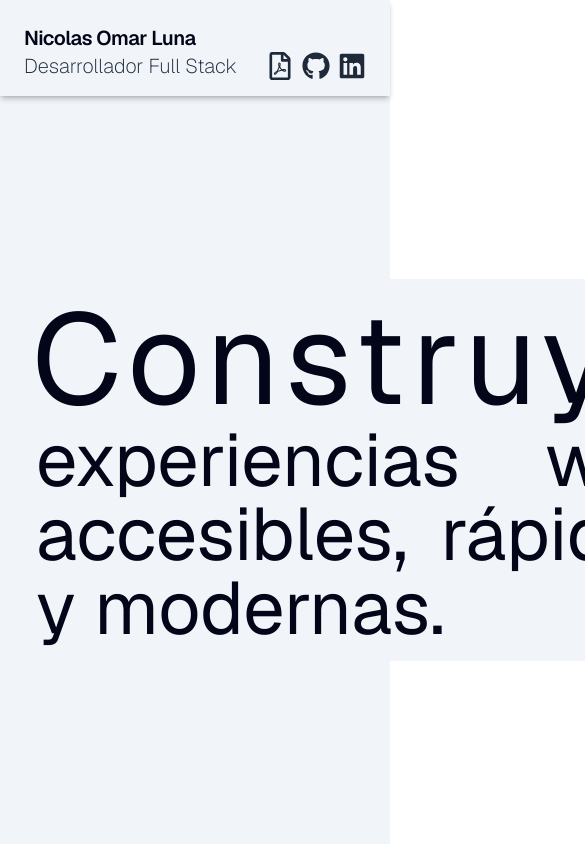
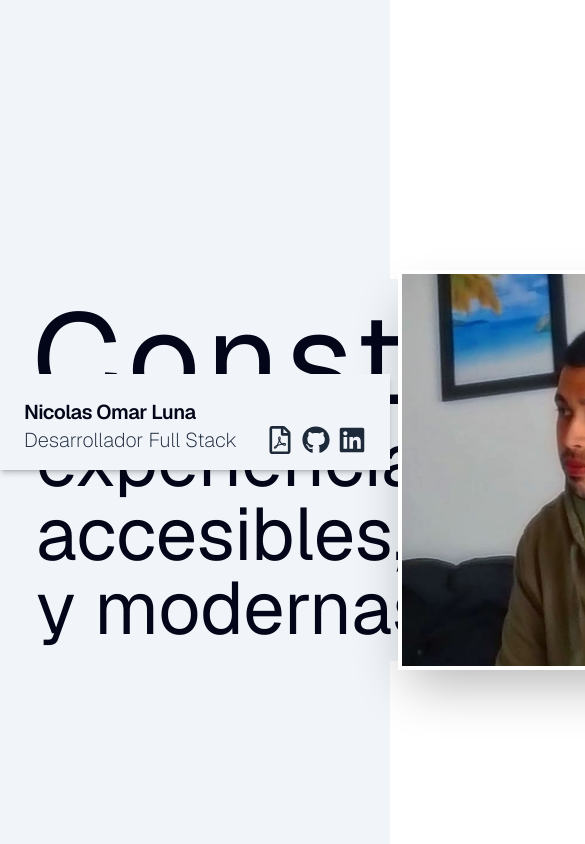
Before and after one commit to NLuna19/my-website, a Next.js app: page / in a window 390 px wide. Shown: the top 844 px of the page, 585 px wide, since content can reach past the window. Built offline with nearby package versions, Linux system fonts and the light colour scheme.

Commit message:
ui components improvements and headerStyles

```diff
--- a/src/app/page.tsx
+++ b/src/app/page.tsx
@@ -1,7 +1,13 @@
+'use client';
+
 import HeroSection from '@/components/hero/hero-section';
+import ContentUI from '@/ui/content';
 import HeaderSection from '@/ui/header';
+import { useState } from 'react';
 
 export default function Home() {
+  const [headerHeight, setHeaderHeight] = useState<number>(0);
+
   return (
     <div className="flex min-h-screen items-center justify-center font-sans dark:bg-black">
       <main
@@ -17,10 +23,15 @@ export default function Home() {
         // }}
         className="flex min-h-screen w-full max-w-screen items-center justify-between bg-slate-100 sm:items-start"
       >
-        <div className="flex h-lvh w-full flex-col">
-          <HeaderSection title="Nicolas Omar Luna" description="Desarrollador Full Stack" />
+        <HeaderSection
+          title="Nicolas Omar Luna"
+          description="Desarrollador Full Stack"
+          setHeaderHeight={setHeaderHeight}
+        />
+
+        <ContentUI headerHeight={headerHeight}>
           <HeroSection />
-        </div>
+        </ContentUI>
       </main>
     </div>
   );
--- a/src/components/hero/hero-section.tsx
+++ b/src/components/hero/hero-section.tsx
@@ -1,12 +1,10 @@
 import ImageCard from '@/ui/image-card';
 
-type HeroProps = {};
-
-export default function HeroSection({}: HeroProps) {
+export default function HeroSection() {
   const animationClasses = 'transition-all duration-1000! ease-in hover:rotate-2';
 
   return (
-    <section className="mx-auto flex max-w-6xl grow gap-8 px-6 lg:px-8">
+    <section className="flex min-h-[inherit] max-w-6xl gap-8 px-6 lg:px-8">
       <div className="m-auto w-full">
         <p className="h-full max-w-xl min-w-fit bg-slate-100 px-2 py-4 text-justify text-slate-950">
           <span className="block text-9xl tracking-wider">Construyo</span>
--- /dev/null
+++ b/src/ui/content.tsx
@@ -0,0 +1,15 @@
+interface HeroProps {
+  children?: React.ReactNode;
+  headerHeight?: number;
+}
+
+export default function ContentUI({ children, headerHeight = 0 }: HeroProps) {
+  return (
+    <section
+      className="flex h-auto w-full flex-col"
+      style={{ marginTop: headerHeight, minHeight: `calc(100lvh - ${headerHeight}px)` }}
+    >
+      {children}
+    </section>
+  );
+}
--- a/src/ui/header.tsx
+++ b/src/ui/header.tsx
@@ -1,15 +1,28 @@
 import DownloadCVButton from '@/shared/components/download-cv-button';
 import GitHubButton from '@/shared/components/github-button';
 import LinkedInIcon from '@/shared/components/linkedin-button';
+import { useEffect, useRef } from 'react';
 
 interface HeaderSectionProps {
   title: string;
   description: string;
+  setHeaderHeight: (height: number) => void;
 }
 
-export default function HeaderSection({ title, description }: HeaderSectionProps) {
+export default function HeaderSection({ title, description, setHeaderHeight }: HeaderSectionProps) {
+  const headerRef = useRef<HTMLDivElement>(null);
+
+  useEffect(() => {
+    if (headerRef.current) {
+      setHeaderHeight(headerRef.current.offsetHeight);
+    }
+  }, [setHeaderHeight]);
+
   return (
-    <section className="w-full max-w-full bg-slate-100 pt-2 pb-4 shadow-md shadow-black/20">
+    <section
+      ref={headerRef}
+      className="fixed z-10 w-full max-w-full bg-slate-100 pt-2 pb-4 shadow-md shadow-black/20"
+    >
       <div className="mx-auto max-w-6xl px-6 lg:px-8">
         <div className="grid grid-cols-12 items-center">
           <div className="col-span-10 flex flex-col justify-start">
```
